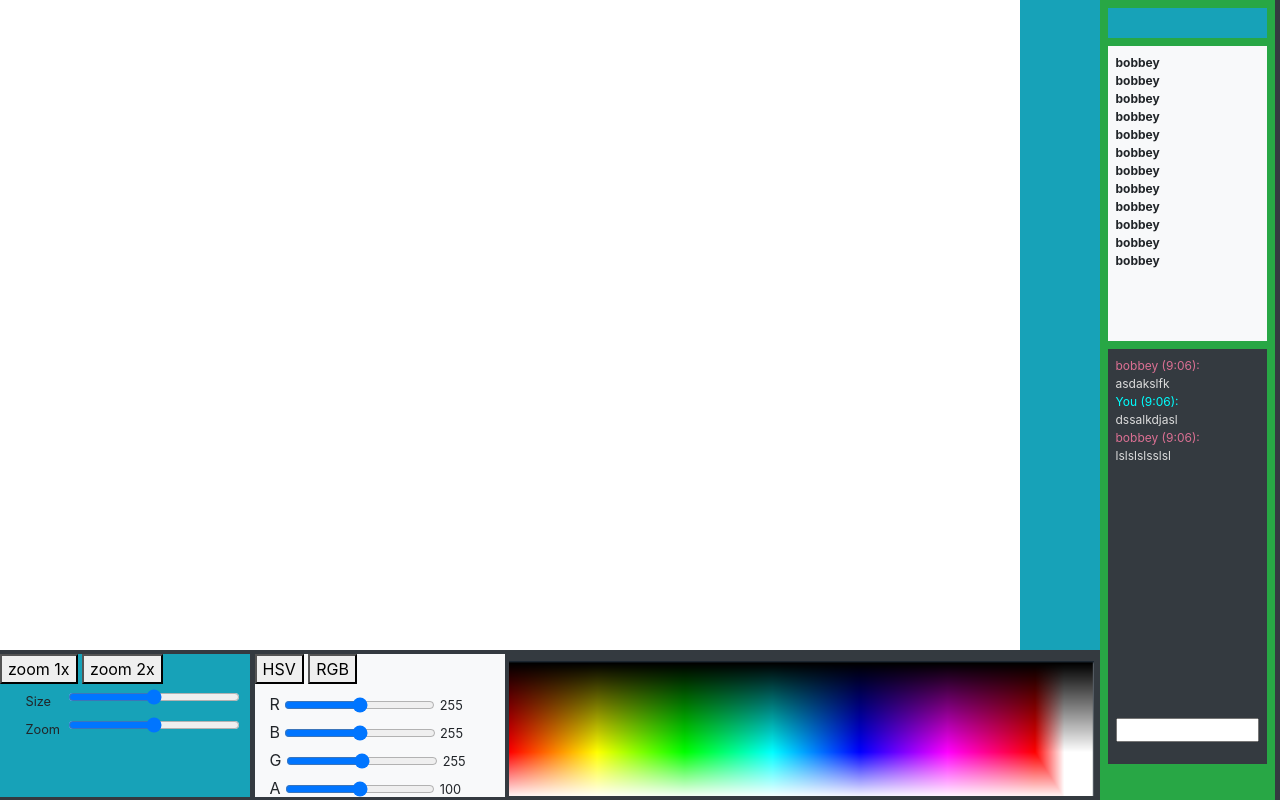
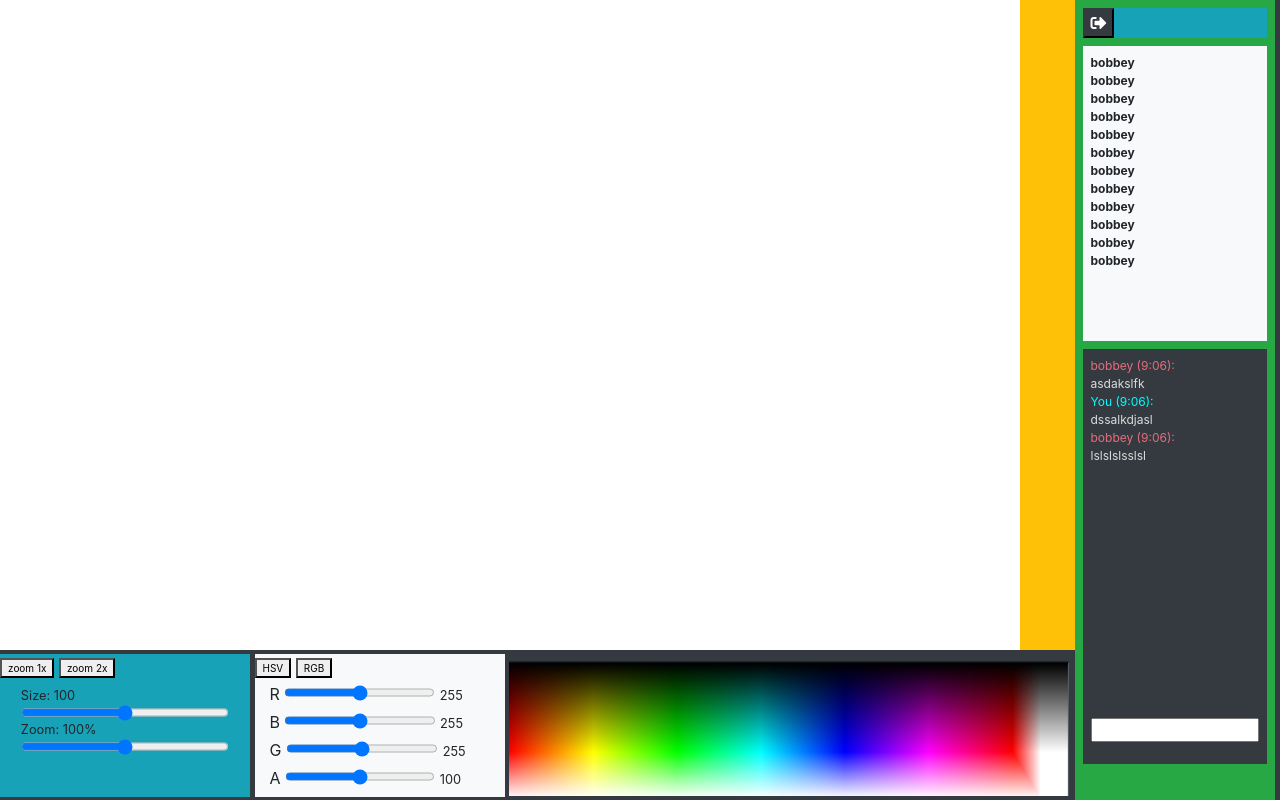
Before and after one commit to qnguyen3411/drawwithme_paintchat, a website: page public/index.html in a window 1280 px wide. Drawn offline with nearby package versions, Linux system fonts and the light colour scheme.

Commit message:
third commit

```diff
--- a/public/index.html
+++ b/public/index.html
@@ -8,9 +8,11 @@
   <meta name="viewport" content="width=device-width, initial-scale=1">
   <link rel=stylesheet href=https://stackpath.bootstrapcdn.com/bootstrap/4.1.3/css/bootstrap.min.css integrity=sha384-MCw98/SFnGE8fJT3GXwEOngsV7Zt27NXFoaoApmYm81iuXoPkFOJwJ8ERdknLPMO
     crossorigin=anonymous>
+  <link rel="stylesheet" href="https://use.fontawesome.com/releases/v5.3.1/css/all.css" integrity="sha384-mzrmE5qonljUremFsqc01SB46JvROS7bZs3IO2EmfFsd15uHvIt+Y8vEf7N7fWAU" crossorigin="anonymous">
   <link rel="stylesheet" href="style.css">
   <script src="https://code.jquery.com/jquery-3.3.1.min.js" integrity="sha256-FgpCb/KJQlLNfOu91ta32o/NMZxltwRo8QtmkMRdAu8="
     crossorigin="anonymous"></script>
+
   <script src="main.js"></script>
 </head>
 
@@ -18,26 +20,34 @@
   <div id="mainContainer" class="bg-dark">
     <div id="paintSection" class="bg-danger">
       <div id="canvasWindow" class="bg-warning">
-        <div style="height:2000px; width:2000px; overflow: hidden;">
-        <canvas width="2000" height="2000" id="lower"></canvas>
-        <canvas width="2000" height="2000" id="upper"></canvas>
+        <div id="canvasContainer" style="height:1024px; width:1820px; overflow: hidden; position: relative;">
+        <canvas width="1820" height="1024" id="lower"></canvas>
+        <canvas width="1820" height="1024" id="upper"></canvas>
         </div>
       </div>
-      <div id="toolSection" class="bg-info"></div>
+      <div id="toolSection" class="bg-warning"></div>
 
       <div id="paletteSection" class="bg-dark">
         <div id="rgb" class="slidersContainer bg-info mt-1">
           <button id="zoom1x">zoom 1x</button>
           <button id="zoom2x">zoom 2x</button>
-          <div class="col-11 mx-auto mt-2">
-            <label class="row"><small class="col-1">Size</small> <input type="range" class="col-9 ml-auto"> </label>
-            <label class="row"><small class="col-1">Zoom</small> <input type="range" class="col-9 ml-auto"> </label>
+          <div class="col-10 mx-auto mt-2">
+
+            <div class="row">
+              <small class="">Size: 100</small>
+              <input type="range" class="form-control-range ml-auto">
+
+            </div>
+            <div class="row">
+              <small class="">Zoom: 100%</small>
+              <input type="range" class="form-control-range ml-auto">
+            </div>
           </div>
         </div>
         <div id="hsv" class="slidersContainer bg-light mt-1">
           <button id="">HSV</button>
           <button id="">RGB</button>
-          <div class="col-12 mx-auto mt-2">
+          <div class="col-12 mx-auto mt-1">
           <label>R <input type="range" class="col-9"> <small>255</small></label>
           <label>B <input type="range" class="col-9"> <small>255</small></label>
           <label>G <input type="range" class="col-9"> <small>255</small></label>
@@ -48,7 +58,9 @@
       </div>
     </div>
     <div id="userSection" class="bg-success">
-      <div id="roomAction" class=" mx-2 mt-2 bg-info"></div>
+      <div id="roomAction" class=" mx-2 mt-2 bg-info">
+          <button class="btn-dark"><i class="fas fa-sign-out-alt"></i></button>
+      </div>
       <div id="userList" class=" mx-2 my-2 bg-light p-2">
         <p class="mb-0 font-weight-bold text">bobbey</p>
         <p class="mb-0 font-weight-bold text">bobbey</p>
@@ -78,7 +90,6 @@
   </div>
 
   <script>
-    // const ctx = $('#bCanvas')[0].getContext('2d');
     var x;
     var y;
 
@@ -86,8 +97,39 @@
     var upper = $('#upper').get(0).getContext('2d');
     var offset = $('#upper').offset();
     var scroll = { top: 0, left: 0 }
-    console.log(offset)
+    const originalSize = {width: 1820, height: 1024}
     var dragging = false;
+    var ctrlDragging = false;
+
+    let pan = {
+      ctrlDragging : false,
+
+      mouseDown : function(e) {
+        x = [e.clientX]
+        y = [e.clientY]
+        this.ctrlDragging = true;
+        console.log("OK")
+      },
+
+      mouseMove : function(e) {
+        if (!this.ctrlDragging) { return; }
+        $('#canvasWindow').scrollTop(
+          $('#canvasWindow').scrollTop() - e.clientY + y.pop())
+        $('#canvasWindow').scrollLeft(
+          $('#canvasWindow').scrollLeft() - e.clientX + x.pop())
+        x.push(e.clientX);
+        y.push(e.clientY);
+      },
+
+      mouseUp : function(e) {
+        this.ctrlDragging = false;
+      },
+
+      keyUp : function(e) {
+        this.ctrlDragging = e.ctrlKey;
+      }
+    }
+
 
     function drawStroke(ctx) {
       var i;
@@ -102,14 +144,20 @@
     }
 
     $('#upper').mousedown(function (e) {
+      if(e.ctrlKey || e.metaKey) {
+        pan.mouseDown(e)
+      } else {
         const mousePos = getMousePos(upper.canvas, e)
         const zoom = $(upper.canvas).css('zoom')
         x = [mousePos.x];
         y = [mousePos.y];
         dragging = true
+      }
     });
 
     $('#upper').mousemove(function (e) {
+      pan.mouseMove(e)
+
       if (dragging) {
           const mousePos = getMousePos(upper.canvas, e)
           const zoom = $(upper.canvas).css('zoom')
@@ -121,11 +169,13 @@
     });
 
     $('#upper').mouseup(function (e) {
+      pan.keyUp(e)
       dragging = false;
       upper.clearRect(0, 0, upper.canvas.width, upper.canvas.height);
-      console.log(x)
       drawStroke(lower);
     });
+
+    $(document).keyup(e => pan.keyUp(e))
 
     function getMousePos(canvas, evt) {
       const rect = canvas.getBoundingClientRect();
@@ -135,6 +185,7 @@
         y: evt.clientY / zoom - rect.top
       };
     }
+
     function getNonZoomedMousePos(canvas, evt) {
       const rect = canvas.getBoundingClientRect();
       return {
@@ -143,14 +194,14 @@
       };
     }
 
-
-
     $('#zoom1x').click(function() {handleZoom(1)})
     $('#zoom2x').click(function() {handleZoom(2)})
 
     function handleZoom(zoomVal) {
+      $('#canvasContainer').width(originalSize.width * zoomVal)
+      $('#canvasContainer').height(originalSize.height * zoomVal)
       $('#upper, #lower').css('zoom', `${zoomVal}00%`)
-      $(upper.canvas).css('top', `${-2000 - 6 / zoomVal}px`)
+      $(upper.canvas).css('top', `${-1024 - 6 / zoomVal}px`)
     }
   </script>
 </body>
--- a/public/style.css
+++ b/public/style.css
@@ -14,18 +14,19 @@
   /* PAINT SECTION */
   #paintSection {
     display: inline-block;
-    width: calc(100% - 175px);
+    width: calc(100% - 200px);
     height:100%;
     margin-right: -10px;
     vertical-align: top;
   }
 
     #canvasWindow {
-      /* position: absolute; */
+      position: relative;
+
       top: 0px;
       left: 0px;
       display: inline-block;
-      width: calc(100% - 80px);
+      width: calc(100% - 60px);
       height: calc(100% - 150px);
       margin-right: -10px;
       vertical-align: top;
@@ -42,7 +43,7 @@
     #upper {
       position: relative;
       /* background-color:green; */
-      top: -2006px;
+      top: -1030px;
       zoom: 100%;
       /* left: 0px; */
     }
@@ -50,7 +51,7 @@
     #toolSection {
       /* position: fixed; */
       display: inline-block;
-      width: 80px;
+      width: 60px;
       height: calc(100% - 150px);
       vertical-align: top;
     }
@@ -70,7 +71,7 @@
         height:20px;
       }
       .slidersContainer input {
-        height:10px;
+        height:15px;
       }
 
       #palette {
@@ -87,7 +88,7 @@
   #userSection {
     /* position: fixed; */
     display: inline-block;
-    width: 175px;
+    width: 200px;
     height: 100%;
     vertical-align: top;
   }
@@ -115,7 +116,7 @@
   font-size: 12px;
 }
 .text-others {
-  color: palevioletred;
+  color: rgb(230, 109, 125);
 }
 .text-yours {
   color: aqua;
@@ -123,3 +124,8 @@
 .text-messages {
   color: rgb(220, 220, 220);
 }
+
+.slidersContainer button {
+  font-size: 10px;
+  height:20px;
+}
```
Lines whose indentation alone changed are shown as unchanged.
